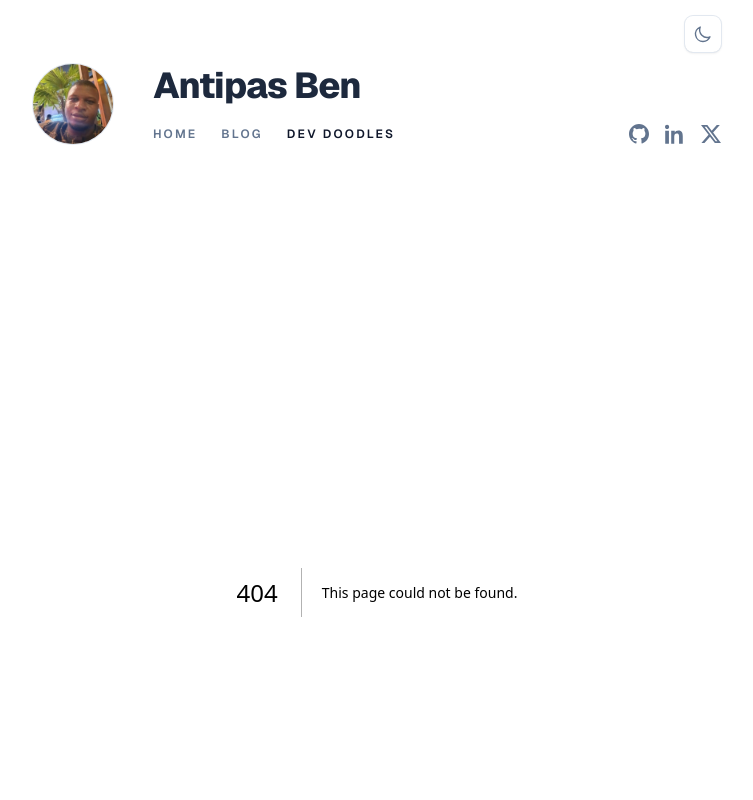
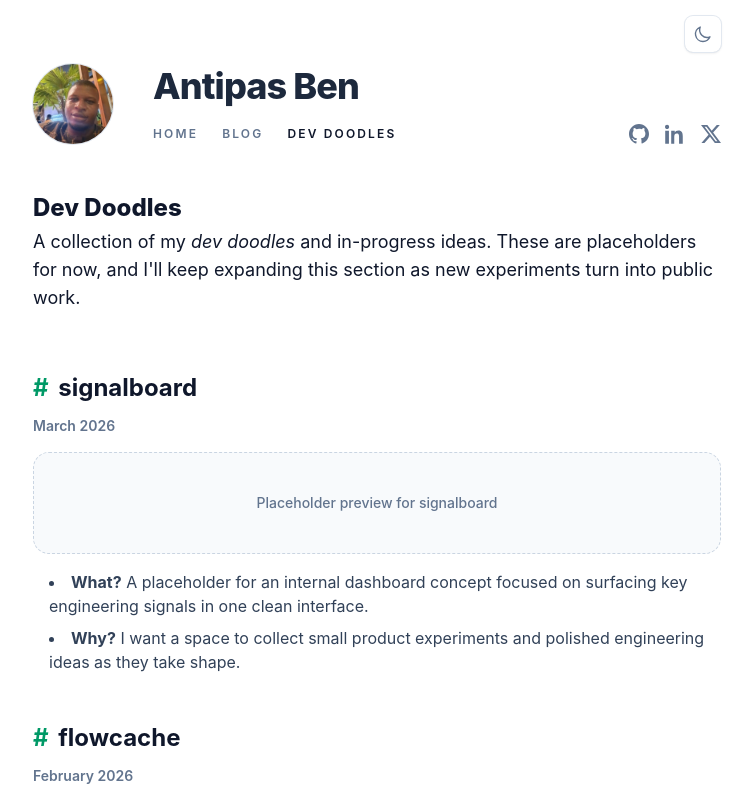
Before and after one commit to AntipasBen23/my-portfolio, a Next.js app: page /dev-doodles in a window 1280 px wide. Before the commit this address had no page. Shown: the top 800 px of the page, without its empty margins (263-1016 px from the left). Built offline with nearby package versions, Linux system fonts and the light colour scheme.

Commit message:
Add dev doodles page and finalize build setup

```diff
--- /dev/null
+++ b/src/app/dev-doodles/page.tsx
@@ -0,0 +1,97 @@
+import type { Metadata } from "next";
+
+import {
+  ExternalLinkIcon,
+  GitHubIcon,
+} from "@/components/icons";
+import { devDoodles } from "@/data/site";
+
+export const metadata: Metadata = {
+  title: "Dev Doodles",
+  description:
+    "A growing collection of side-project ideas, experiments, and engineering doodles by Antipas Ben.",
+};
+
+export default function DevDoodlesPage() {
+  return (
+    <div id="content">
+      <div className="mt-12 flex flex-col gap-1 sm:mt-0">
+        <h2 className="text-2xl font-extrabold text-slate-900 dark:text-emerald-500">
+          Dev Doodles
+        </h2>
+        <div className="content text-lg text-slate-900 dark:text-zinc-200">
+          <p>
+            A collection of my <em>dev doodles</em> and in-progress ideas. These
+            are placeholders for now, and I&apos;ll keep expanding this section as
+            new experiments turn into public work.
+          </p>
+        </div>
+      </div>
+
+      <section className="flex flex-col gap-12 py-10">
+        {devDoodles.map((doodle) => (
+          <article className="flex flex-col gap-4" key={doodle.slug}>
+            <div className="flex flex-col gap-3">
+              <div className="flex items-center gap-3">
+                <h3
+                  className="text-2xl font-bold text-slate-900 dark:text-zinc-100"
+                  id={doodle.slug}
+                >
+                  <a
+                    aria-label={`Link to ${doodle.slug}`}
+                    className="mr-1 text-emerald-600 no-underline hover:text-emerald-700 dark:text-emerald-500 dark:hover:text-emerald-400"
+                    href={`#${doodle.slug}`}
+                  >
+                    #
+                  </a>{" "}
+                  {doodle.title}
+                </h3>
+
+                {doodle.href ? (
+                  <a
+                    aria-label="View on GitHub"
+                    className="text-slate-500 transition hover:text-slate-700 dark:text-zinc-400 dark:hover:text-zinc-200"
+                    href={doodle.href}
+                    rel="noreferrer"
+                    target="_blank"
+                  >
+                    <GitHubIcon className="h-5 w-5" />
+                  </a>
+                ) : null}
+
+                {doodle.liveHref ? (
+                  <a
+                    aria-label="Visit website"
+                    className="text-slate-500 transition hover:text-slate-700 dark:text-zinc-400 dark:hover:text-zinc-200"
+                    href={doodle.liveHref}
+                    rel="noreferrer"
+                    target="_blank"
+                  >
+                    <ExternalLinkIcon className="h-5 w-5" />
+                  </a>
+                ) : null}
+              </div>
+
+              <div className="text-sm font-semibold text-slate-500 dark:text-zinc-400">
+                <time>{doodle.date}</time>
+              </div>
+            </div>
+
+            <div className="rounded-2xl border border-dashed border-slate-300 bg-slate-50 px-6 py-10 text-center text-sm font-medium text-slate-500 dark:border-zinc-700 dark:bg-zinc-800/60 dark:text-zinc-400">
+              Placeholder preview for {doodle.title}
+            </div>
+
+            <ul className="ml-4 list-inside list-disc space-y-2 text-base text-slate-700 dark:text-zinc-300">
+              <li>
+                <strong>What?</strong> {doodle.description}
+              </li>
+              <li>
+                <strong>Why?</strong> {doodle.why}
+              </li>
+            </ul>
+          </article>
+        ))}
+      </section>
+    </div>
+  );
+}
--- a/src/app/globals.css
+++ b/src/app/globals.css
@@ -5,7 +5,7 @@
 :root {
   --background: #ffffff;
   --foreground: #18181b;
-  --font-sans: var(--font-geist-sans);
+  --font-sans: "Inter", "Segoe UI", sans-serif;
 }
 
 html {
--- a/src/app/layout.tsx
+++ b/src/app/layout.tsx
@@ -1,15 +1,9 @@
 import type { Metadata } from "next";
-import { Geist } from "next/font/google";
 
 import { SiteShell } from "@/components/site-shell";
 import { siteConfig } from "@/data/site";
 
 import "./globals.css";
-
-const geist = Geist({
-  subsets: ["latin"],
-  variable: "--font-geist-sans",
-});
 
 export const metadata: Metadata = {
   title: {
@@ -34,11 +28,7 @@ export default function RootLayout({
   children: React.ReactNode;
 }>) {
   return (
-    <html
-      className={`${geist.variable} scroll-smooth`}
-      lang="en"
-      suppressHydrationWarning
-    >
+    <html className="scroll-smooth" lang="en" suppressHydrationWarning>
       <body className="min-h-screen bg-white text-zinc-900 antialiased transition-colors dark:bg-zinc-900 dark:text-zinc-100">
         <script dangerouslySetInnerHTML={{ __html: themeScript }} />
         <SiteShell>{children}</SiteShell>
```
